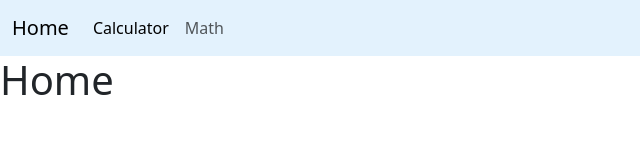
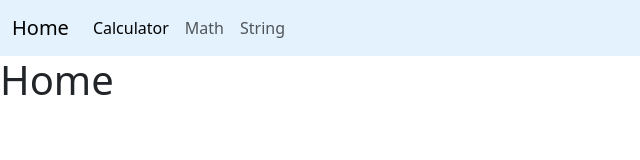
Before and after one commit to Niayesh99/javascript-practices, a website: page index.html in a window 1280 px wide. Shown: the full height of the page, 0-640 px from the left. Drawn offline with nearby package versions, Linux system fonts and the light colour scheme.

Commit message:
add anchor link for string page

```diff
--- a/index.html
+++ b/index.html
@@ -36,6 +36,7 @@
               >Calculator</a
             >
             <a class="nav-link" href="math.html">Math</a>
+            <a class="nav-link" href="string.html">String</a>
           </div>
         </div>
       </div>
```
